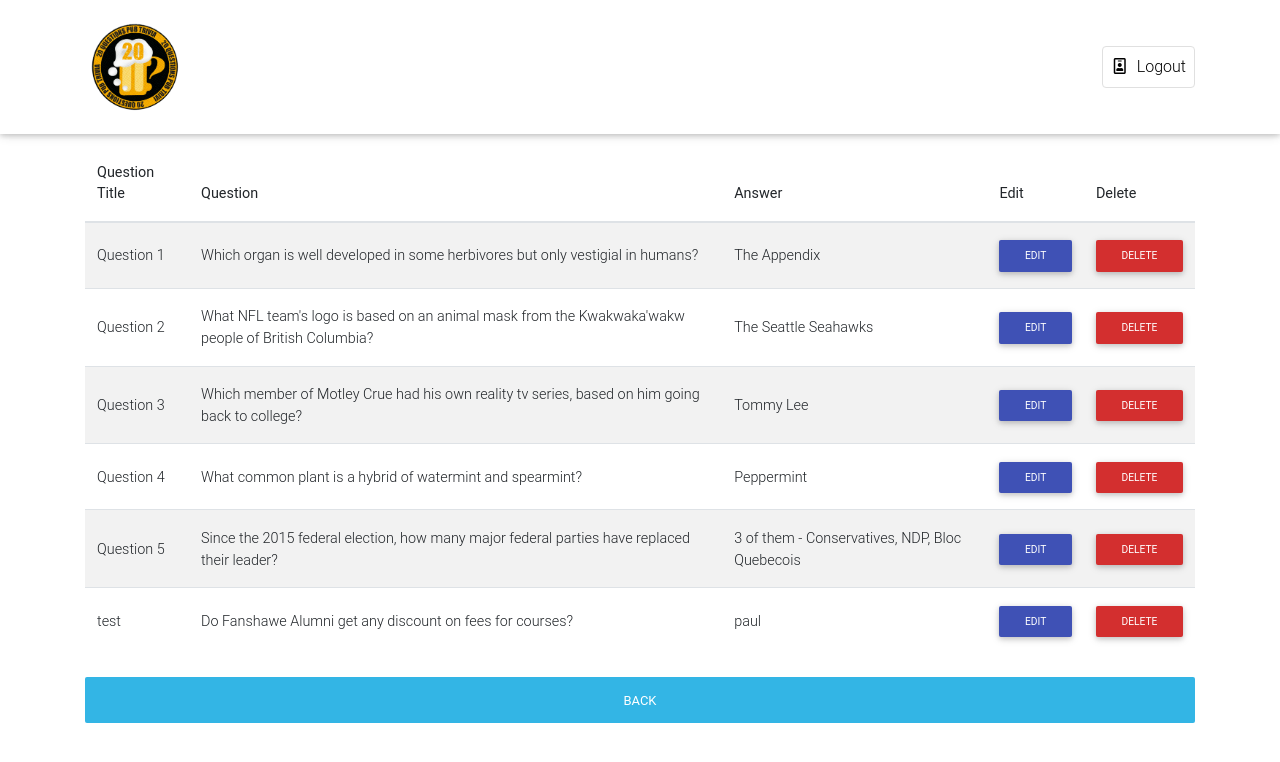
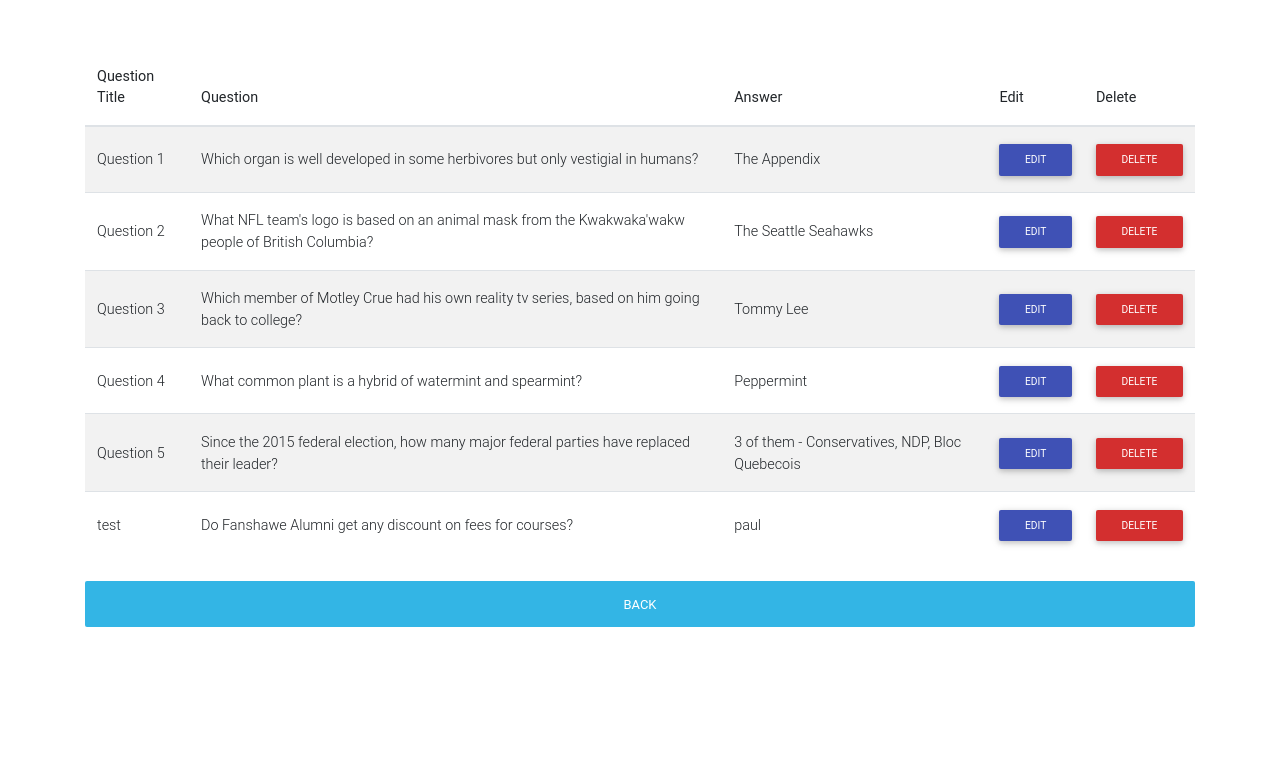
Before and after one commit to shadiaali/tylerTrivia, a PHP site: page /admin/admin_editquestion.php in a window 1280 px wide. Shown: the top 762 px of the page. Run offline with PHP 8.4, Linux system fonts and the light colour scheme; data comes from the database, SQL or seed files in the repository; data that the repository does not hold is empty; some libraries are stand-ins or nearby versions.

Commit message:
basic styling

```diff
--- a/admin/admin_editquestion.php
+++ b/admin/admin_editquestion.php
@@ -51,43 +51,7 @@
 
 <body>
 
-  <!-- Navbar -->
-  <nav class="navbar fixed-top navbar-expand-lg navbar-light white scrolling-navbar">
-    <div class="container">
-
-      <!-- Brand -->
-      <a class="navbar-brand waves-effect" href="../index.php">
-        <img src="../assets/pubLogo.png" style="height:100px;margin-right:10px;">
-      </a>
-
-      <!-- Collapse -->
-      <button class="navbar-toggler" type="button" data-toggle="collapse" data-target="#navbarSupportedContent"
-        aria-controls="navbarSupportedContent" aria-expanded="false" aria-label="Toggle navigation">
-        <span class="navbar-toggler-icon"></span>
-      </button>
-
-      <!-- Links -->
-      <div class="collapse navbar-collapse" id="navbarSupportedContent">
-
-
-
-        <!-- Right -->
-        <ul class="navbar-nav nav-flex-icons ml-auto">
-
-
-          <li class="nav-item">
-            <a href="scripts/caller.php?caller_id=logout" class="nav-link border border-light rounded waves-effect">
-              <i class="far fa-id-badge mr-2"></i>Logout
-            </a>
-          </li>
-        </ul>
-
-      </div>
-
-    </div>
-  </nav>
-  <!-- Navbar -->
-  <Br><Br><Br><Br><Br><Br>
+  <Br><Br>
 
 
 
--- a/admin/index.php
+++ b/admin/index.php
@@ -60,7 +60,7 @@
 
       <!-- Brand -->
       <a class="navbar-brand waves-effect" href="../index.php">
-        <img src="../assets/pubLogo.png" style="height:100px;margin-right:10px;">
+        <strong>tylerTrivia</strong>
       </a>
 
       <!-- Collapse -->
```
Also changed, not shown: admin/admin_addquestion.php (+1 -36 lines), index.html (+0 -8 lines), index.php (+4 -11 lines).
